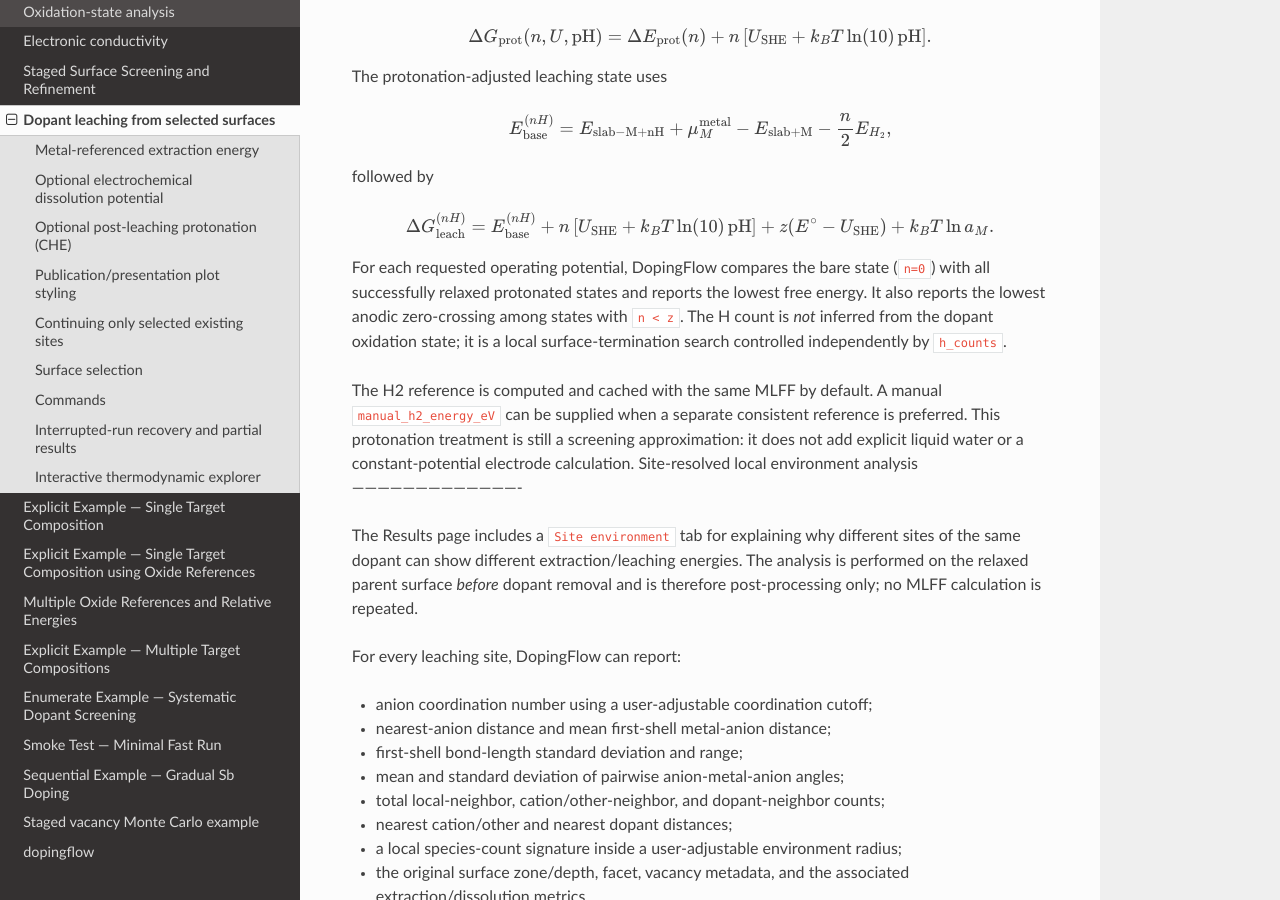
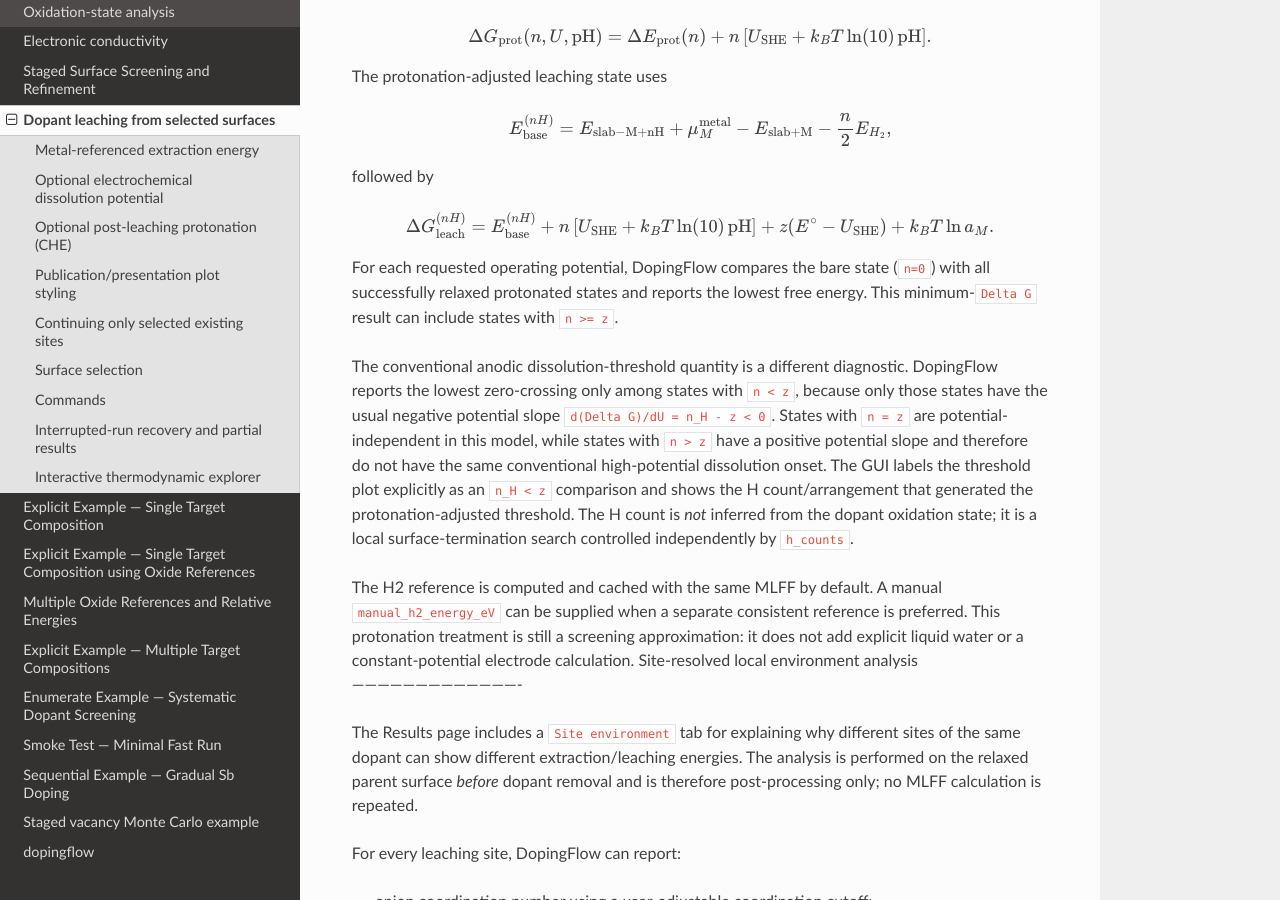
Before and after one commit to KazemZh/dopingflow, a Sphinx documentation site: the page built from docs/source/methods/leaching.rst, in a window 1280 px wide and 900 px high, scrolled down 2029 px. Built offline with Sphinx 7.4.7 and the Read the Docs theme 3.1.0, drawn with Linux system fonts in a browser that asks for light colours.

Commit message:
Document distinction between minimum Delta G and threshold states

```diff
--- a/docs/source/methods/leaching.rst
+++ b/docs/source/methods/leaching.rst
@@ -150,10 +150,19 @@
 
 For each requested operating potential, DopingFlow compares the bare state
 (``n=0``) with all successfully relaxed protonated states and reports the
-lowest free energy. It also reports the lowest anodic zero-crossing among
-states with ``n < z``. The H count is *not* inferred from the dopant oxidation
-state; it is a local surface-termination search controlled independently by
-``h_counts``.
+lowest free energy. This minimum-``Delta G`` result can include states with
+``n >= z``.
+
+The conventional anodic dissolution-threshold quantity is a different
+diagnostic. DopingFlow reports the lowest zero-crossing only among states with
+``n < z``, because only those states have the usual negative potential slope
+``d(Delta G)/dU = n_H - z < 0``. States with ``n = z`` are potential-independent
+in this model, while states with ``n > z`` have a positive potential slope and
+therefore do not have the same conventional high-potential dissolution onset.
+The GUI labels the threshold plot explicitly as an ``n_H < z`` comparison and
+shows the H count/arrangement that generated the protonation-adjusted threshold.
+The H count is *not* inferred from the dopant oxidation state; it is a local
+surface-termination search controlled independently by ``h_counts``.
 
 The H2 reference is computed and cached with the same MLFF by default. A
 manual ``manual_h2_energy_eV`` can be supplied when a separate consistent
```
